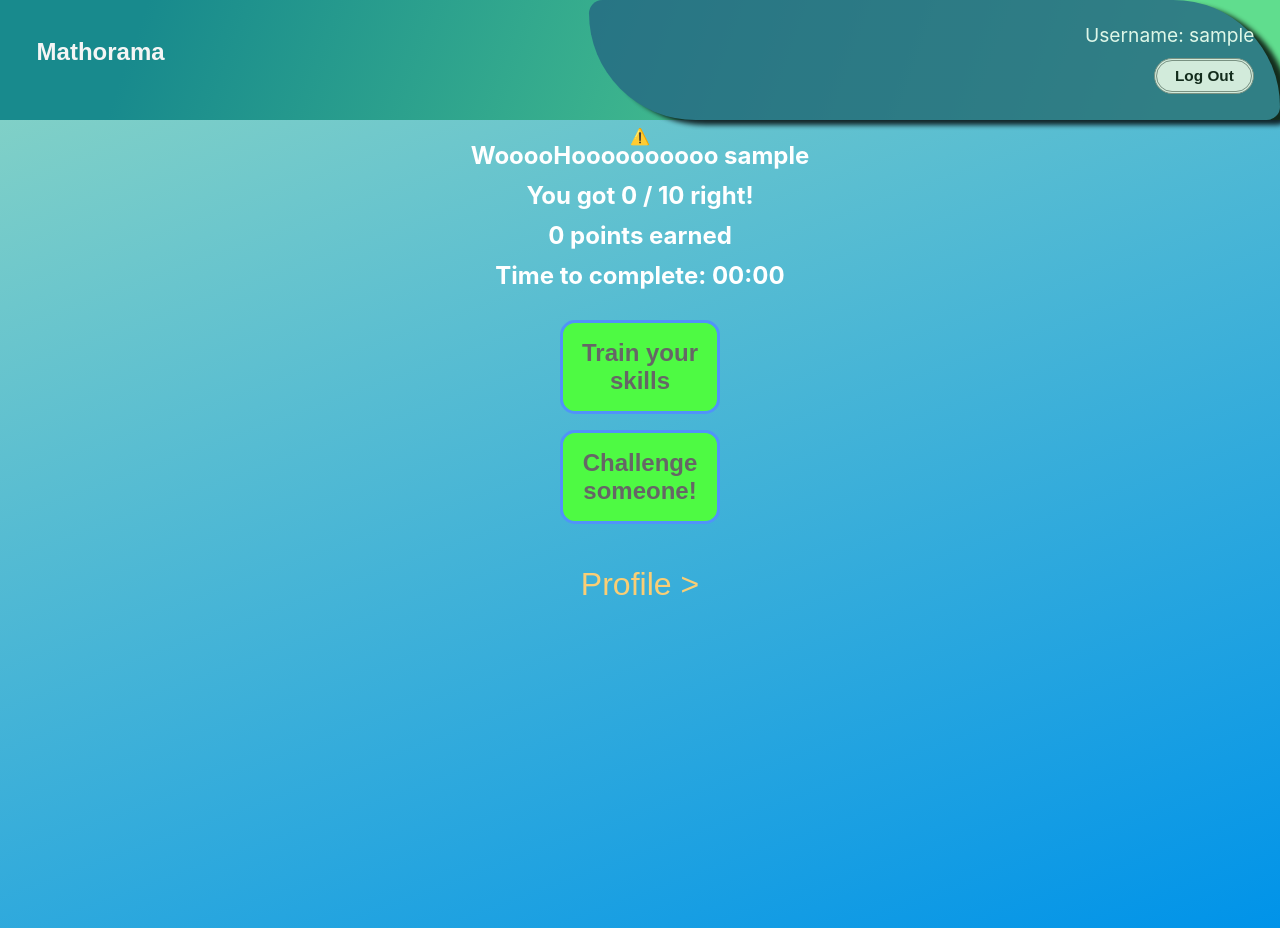
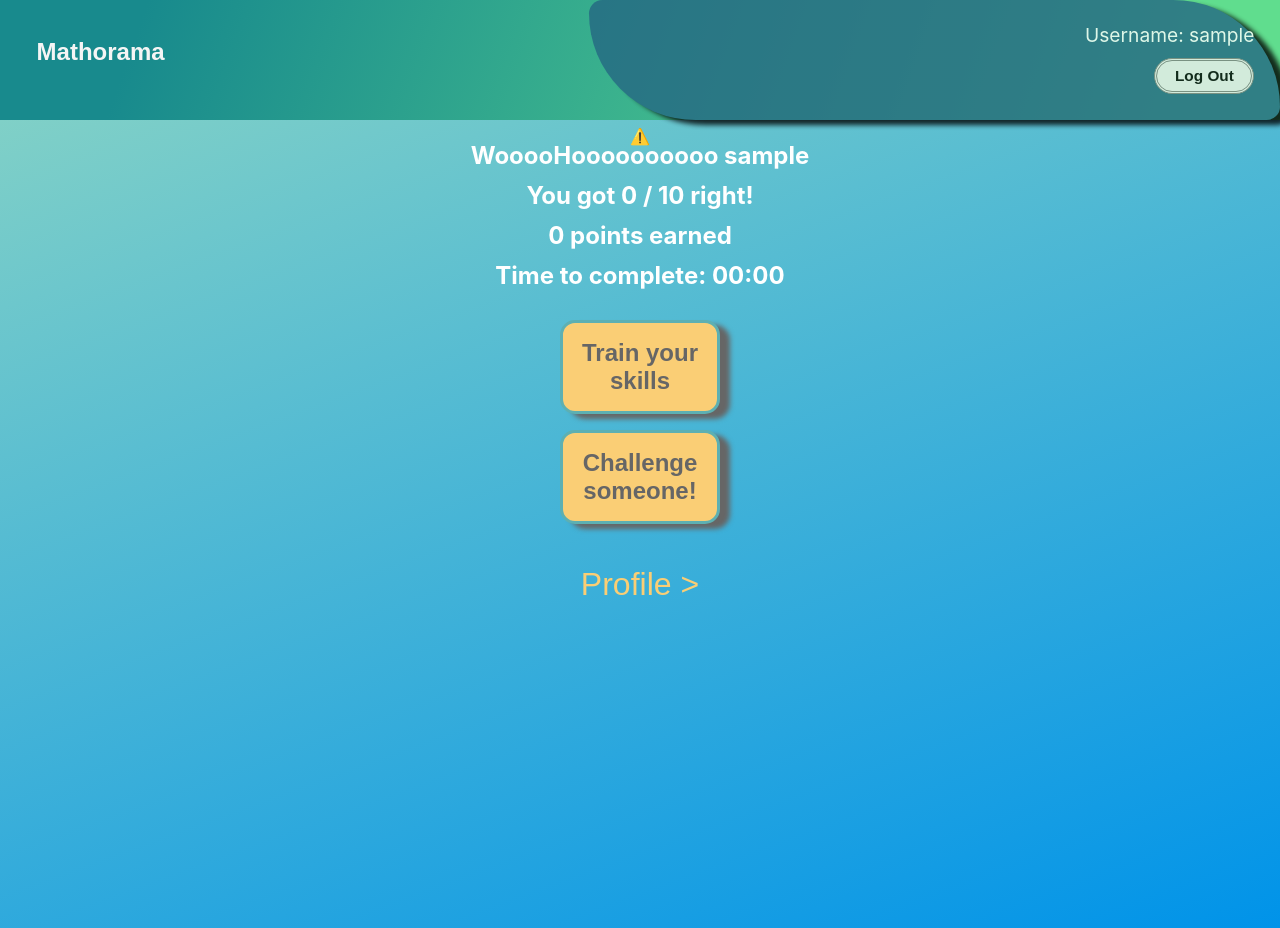
Before and after one commit to malmen237/project-math-app, a React (Create React App) app in the folder frontend/: page /summary in a window 1280 px wide. Built offline with nearby package versions, Linux system fonts and the light colour scheme; no server answers; sample sign-in values are in the browser's storage; what react-animations, react-dnd-multi-backend would draw is missing.

Commit message:
Some more styling changes done.

```diff
--- a/frontend/src/Styles/globalStyles.js
+++ b/frontend/src/Styles/globalStyles.js
@@ -42,7 +42,6 @@ export const ChoiceWrapper = styled.div`
   //flex-direction: wrap;
   justify-content: center;
   width: 80vw;
-  border: 2px blue solid;
 
   @media ${Devices.tablet} {
     margin: 2rem;
--- a/frontend/src/pages/Summary.js
+++ b/frontend/src/pages/Summary.js
@@ -113,10 +113,11 @@ const Correct = styled.p`
 
 const Next = styled.button`
   width: 10rem;
-  background-color: #4EFA43;
+  background-color: #FACE75;
   color: #666;
   border-radius: 15px;
-  border: 3px solid #5093FA;
+  border: 3px solid #5DB0B2;
+  box-shadow: 10px 5px 5px #666;
   font-weight: bold;
   font-size: 1.5rem;
   padding: 1rem;
```
